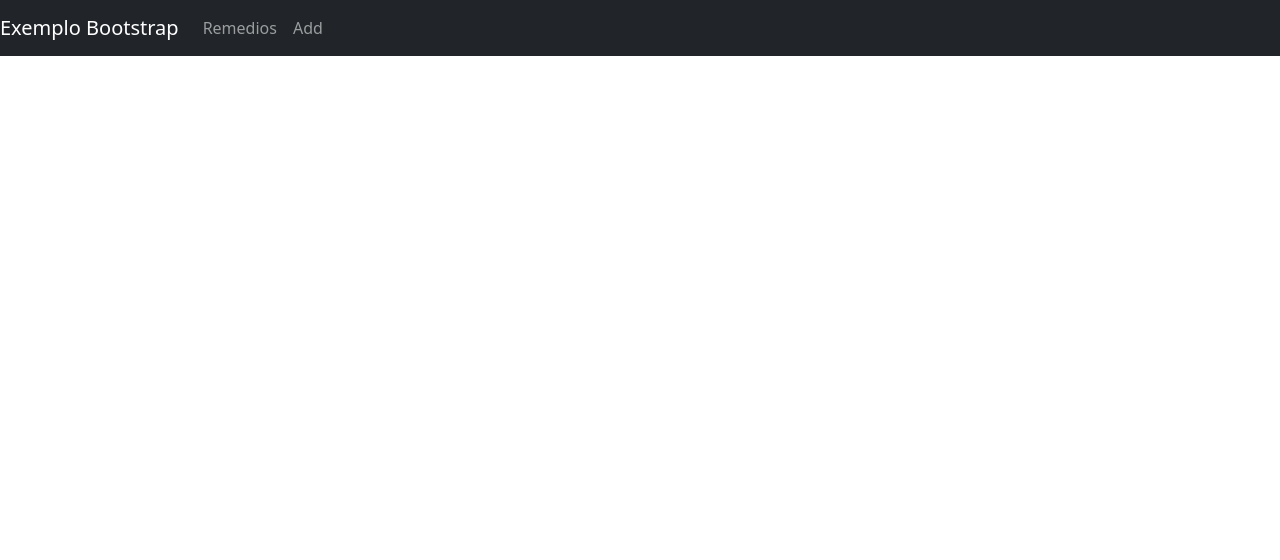
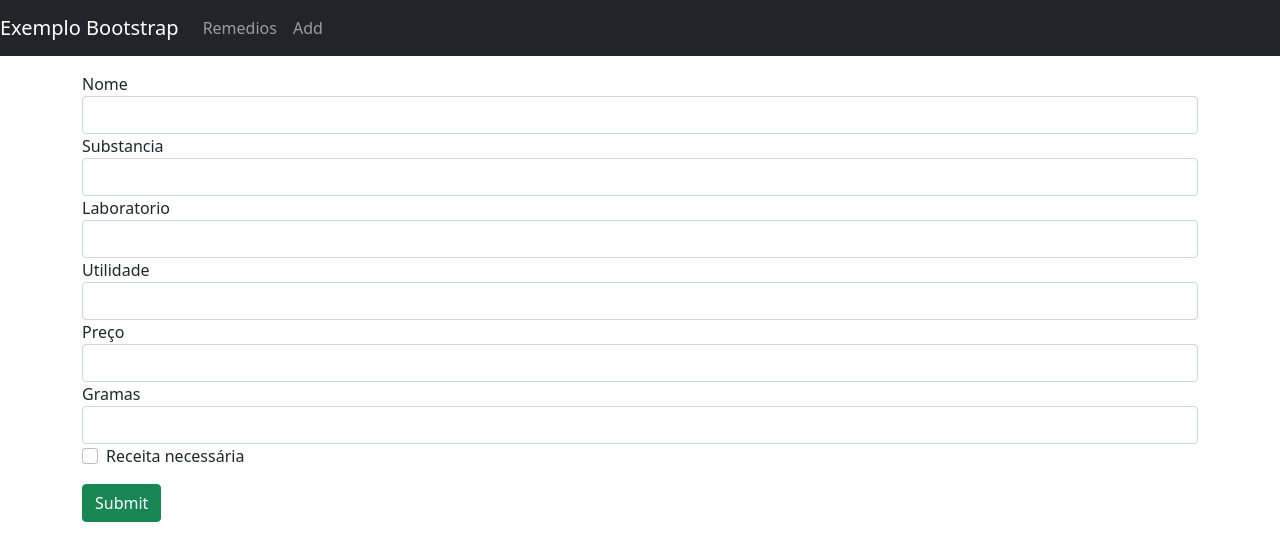
Before and after one commit to philipe02/crudHub, a React (Create React App) app: page /add in a window 1280 px wide. Shown: the top 560 px of the page. Built offline with nearby package versions, Linux system fonts and the light colour scheme.

Commit message:
addRemedio feito

```diff
--- a/src/components/AddRemedio.js
+++ b/src/components/AddRemedio.js
@@ -1,5 +1,151 @@
-import React from "react";
-const AddTutorial = () => {
-    return <div></div>;
+import React, { useState } from "react";
+import { Link } from "react-router-dom";
+import RemedioDataService from "../services/RemedioDataService";
+
+const AddRemedio = () => {
+  const initialRemedioState = {
+    id: null,
+    nome: "",
+    utilidade:"",
+    substancia:"",
+    receita: false,
+    gramas:null,
+    laboratorio:"",
+    preco:null,
+  };
+  const [remedio, setRemedio] = useState(initialRemedioState);
+  const [submitted, setSubmitted] = useState(false); //para saber qual tela vai ser usada
+
+  const handleInputChange = event => {
+    const { name, value } = event.target; // bota a propriedade em name e o valor em value
+    setRemedio({ ...remedio, [name]: value }); //nesse caso ele vai acessar remedio e name vai virar uma propriedade do objeto e value é o oq o usario quer adicionar
+  };
+  const testaReceita = () =>{
+    let chechbox=document.getElementById('receita')
+    if (chechbox.checked) {
+        setRemedio(remedio.receita=true)
+    }
+    else{
+        setRemedio(remedio.receita=false)
+    }
+  }
+  const saveremedio = () => {
+    testaReceita()
+    setRemedio(remedio.id=RemedioDataService.geradorDeId())
+    RemedioDataService.create(remedio); //manda para dados para inserir na lista
+    setSubmitted(true); //exibe a tela que deu certo
+  };
+
+  const newremedio = () => { //reseta a tela
+    setRemedio(initialRemedioState);
+    setSubmitted(false);
+  };
+
+  return (
+    <div className="submit-form">
+      {submitted ? ( //se submitted for true exiba essa tela
+        <div>
+          <h4>You submitted successfully!</h4>
+          <button className="btn btn-success" onClick={newremedio}> {/* volta a tela para add mais */}
+            more one
+          </button>
+          <Link to={"/"}> {/* manda de volta para a tela de lista */}
+          <button className="btn btn-success" onClick={newremedio}>
+            lista
+          </button>
+          </Link>
+        </div>
+      ) : ( //se submitted for false exiba e formulario
+        <div>
+          <div className="form-group">
+            <label htmlFor="title">Nome</label>
+            <input
+              type="text"
+              className="form-control"
+              id="title"
+              required
+              value={remedio.nome}
+              onChange={handleInputChange}
+              name="nome" // assim que ele pega a propriedade
+            />
+          </div>
+          <div className="form-group">
+            <label htmlFor="substancia">Substancia</label>
+            <input
+              type="text"
+              className="form-control"
+              id="substancia"
+              required
+              value={remedio.substancia}
+              onChange={handleInputChange}
+              name="substancia" // assim que ele pega a propriedade
+            />
+          </div>
+          <div className="form-group">
+            <label htmlFor="laboratorio">Laboratorio</label>
+            <input
+              type="text"
+              className="form-control"
+              id="laboratorio"
+              required
+              value={remedio.laboratorio}
+              onChange={handleInputChange}
+              name="laboratorio" // assim que ele pega a propriedade
+            />
+          </div>
+          <div className="form-group">
+            <label htmlFor="utilidade">Utilidade</label>
+            <input
+              type="text"
+              className="form-control"
+              id="utilidade"
+              required
+              value={remedio.utilidade}
+              onChange={handleInputChange}
+              name="utilidade" // assim que ele pega a propriedade
+            />
+          </div>
+          <div className="form-group">
+            <label htmlFor="preco">Preço</label>
+            <input
+              type="text"
+              className="form-control"
+              id="preco"
+              required
+              value={remedio.preco}
+              onChange={handleInputChange}
+              name="preco" // assim que ele pega a propriedade
+            />
+          </div>
+          <div className="form-group">
+            <label htmlFor="gramas">Gramas</label>
+            <input
+              type="text"
+              className="form-control"
+              id="gramas"
+              required
+              value={remedio.gramas}
+              onChange={handleInputChange}
+              name="gramas" // assim que ele pega a propriedade
+            />
+          </div>
+          <div class="mb-3 form-check">
+          <input
+              type="checkbox"
+              className="form-check-input"
+              id="receita"
+              required
+              value={remedio.receita}
+              name="receita" // assim que ele pega a propriedade
+            />
+                <label class="form-check-label" for="exampleCheck1">Receita necessária</label>
+            </div>
+          <button onClick={saveremedio} className="btn btn-success">
+            Submit
+          </button>
+        </div>
+      )}
+    </div>
+  );
 };
-export default AddTutorial;
+export default AddRemedio;
--- a/src/components/RemedioList.js
+++ b/src/components/RemedioList.js
@@ -50,6 +50,7 @@ const RemedioList = () => {
                   <th scope="col">substancia</th>
                   <th scope="col">laboratorio</th>
                   <th scope="col">preço</th>
+                  <th scope="col">receita</th>
                   <th scope="col"></th>
                   <th scope="col"></th>
                 </tr>
@@ -64,6 +65,7 @@ const RemedioList = () => {
                         <td>{remedio.substancia}</td>
                         <td>{remedio.laboratorio}</td>
                         <td>{remedio.preco}</td>
+                        <td>{remedio.receita}</td>
                         <td> <Link to={"/remedios/" + remedio.nome} //cria um botão de manda para remedio(tela de editar) do produto
                         className="m-3 btn btn-sm btn-warning">Edit</Link>
                         </td>
--- a/src/services/RemedioDataService.js
+++ b/src/services/RemedioDataService.js
@@ -1,6 +1,6 @@
 let REMEDIOS=[
     {id: 1,nome:"Sporoma",utilidade:"Fungicida",substancia:"Traconazol",receita:true,gramas:100,laboratorio:"Medlay",preco:120,},
-    {id: 2,nome:"ddddd",utilidade:"Fungicida",substancia:"8888",receita:true,gramas:100,laboratorio:"Medlay",preco:120,}
+    {id: 2,nome:"ddddd",utilidade:"Fungicida",substancia:"8888",receita:false,gramas:100,laboratorio:"Medlay",preco:120,}
 ]
 const getAll = () => {
     return REMEDIOS;
```
